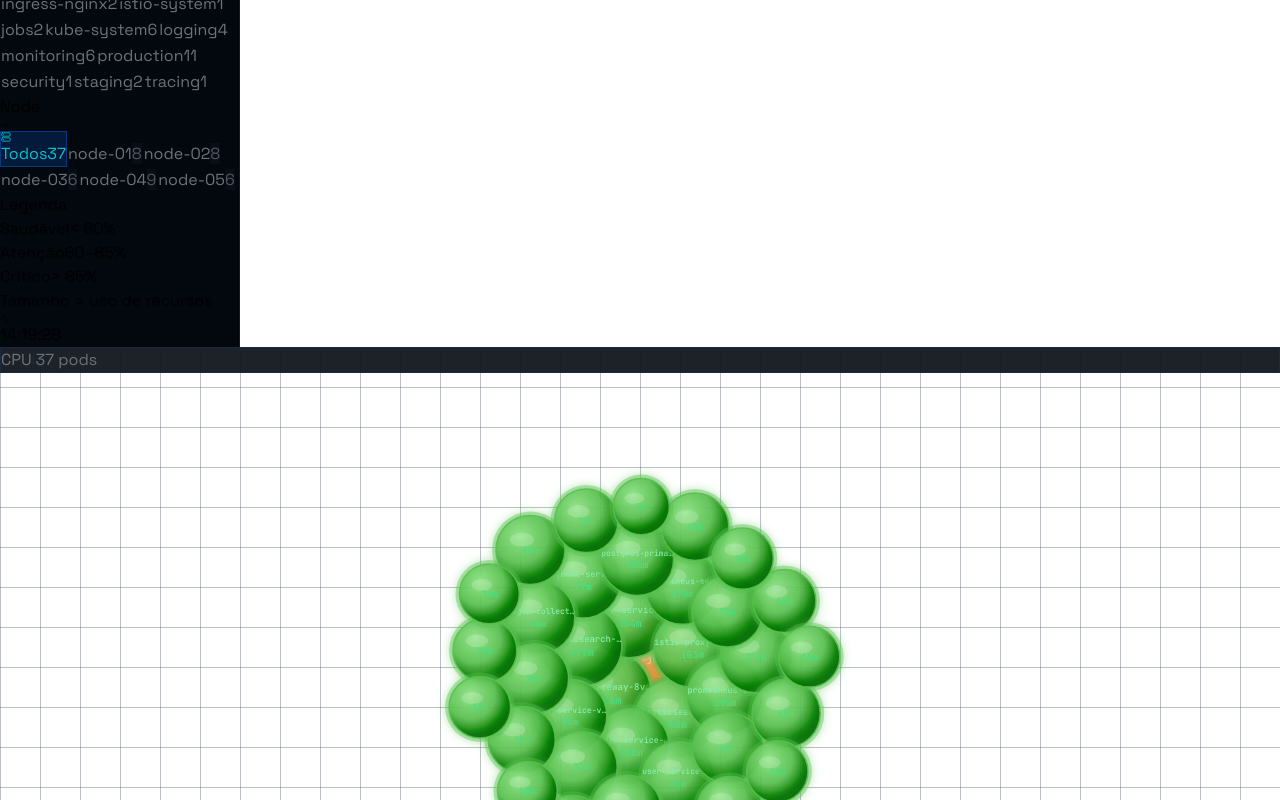
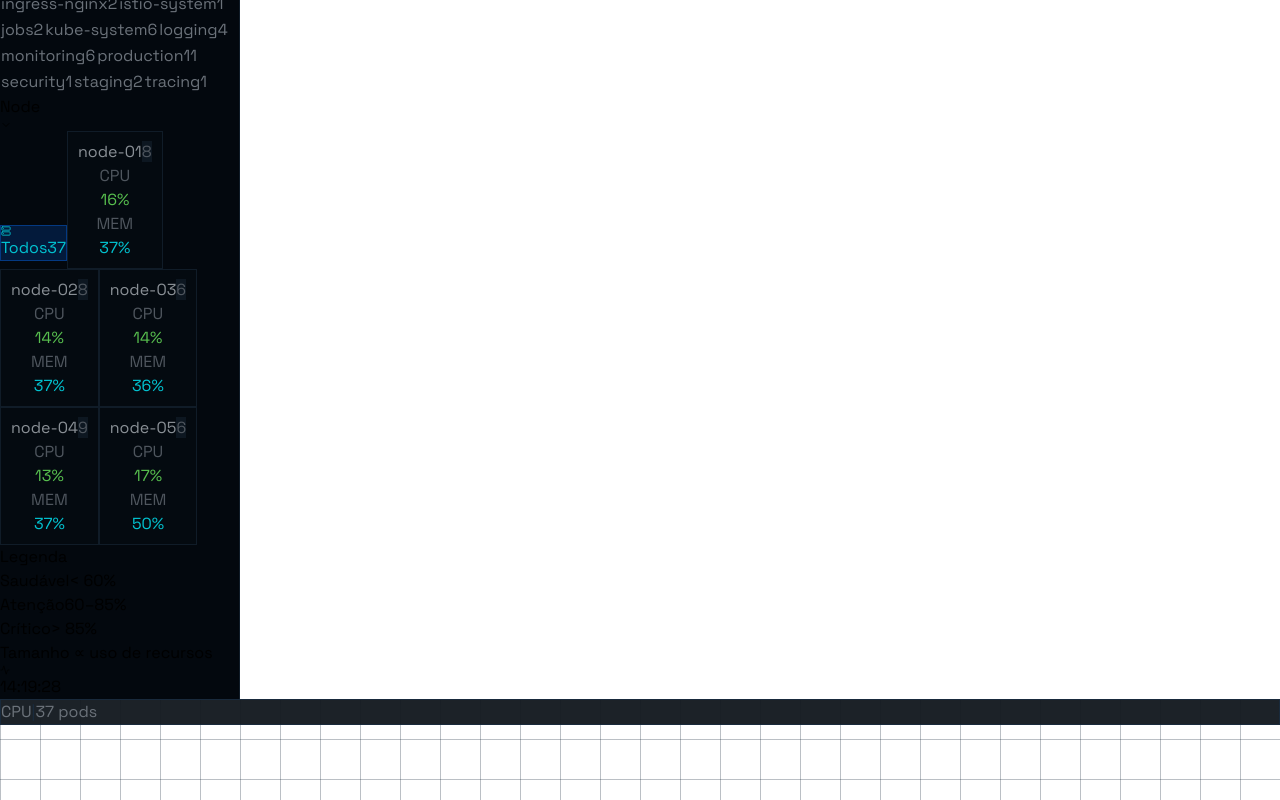
Before and after one commit to divinoandersonbastos/k8s-pod-visualizer, a React (Vite) app in the folder client/: page / in a window 1280 px wide. Shown: the part 860-1660 px from the top of the page. Built offline with nearby package versions, Linux system fonts and the light colour scheme.

Commit message:
Checkpoint: K8s Pod Visualizer v1.4 — Cards de node na sidebar com barras de progresso animadas de CPU e MEM, dot de status colorido (verde/laranja/vermelho) baseado no maior consumo médio, percentuais em tempo real atualizados a cada ciclo de refresh.

```diff
--- a/client/src/components/ClusterSidebar.tsx
+++ b/client/src/components/ClusterSidebar.tsx
@@ -23,6 +23,7 @@ interface ClusterSidebarProps {
   onToggleLive: () => void;
   nsCounts?: Record<string, number>;
   nodeCounts?: Record<string, number>;
+  nodeMetrics?: Record<string, { avgCpu: number; avgMem: number }>;
 }
 
 function StatCard({ label, value, sub, color }: { label: string; value: string | number; sub?: string; color?: string }) {
@@ -78,6 +79,7 @@ export function ClusterSidebar({
   onToggleLive,
   nsCounts = {},
   nodeCounts = {},
+  nodeMetrics = {},
 }: ClusterSidebarProps) {
   const [nsExpanded, setNsExpanded] = useState(true);
   const [nodeExpanded, setNodeExpanded] = useState(true);
@@ -332,48 +334,111 @@ export function ClusterSidebar({
                   <span className="text-[10px] text-slate-600 shrink-0">{stats.totalPods}</span>
                 </button>
 
-                {/* Lista de nodes */}
+                {/* Lista de nodes com barras de progresso */}
                 {stats.nodes.map((node) => {
                   const isSelected = selectedNode === node;
                   const count = nodeCounts[node] ?? 0;
-                  // Calcular uso médio de CPU dos pods neste node para colorir o indicador
-                  const nodeColor = isSelected
-                    ? "oklch(0.72 0.18 200)"
-                    : "oklch(0.55 0.015 250)";
+                  const metrics = nodeMetrics[node] ?? { avgCpu: 0, avgMem: 0 };
+                  const cpuPct = Math.min(100, Math.round(metrics.avgCpu));
+                  const memPct = Math.min(100, Math.round(metrics.avgMem));
+
+                  // Cor dinâmica baseada no maior consumo entre CPU e MEM
+                  const maxPct = Math.max(cpuPct, memPct);
+                  const statusColor =
+                    maxPct >= 85
+                      ? "oklch(0.62 0.22 25)"   // vermelho — crítico
+                      : maxPct >= 60
+                      ? "oklch(0.72 0.18 50)"   // laranja — atenção
+                      : "oklch(0.72 0.18 142)"; // verde — saudável
+
+                  const cpuBarColor =
+                    cpuPct >= 85 ? "oklch(0.62 0.22 25)" :
+                    cpuPct >= 60 ? "oklch(0.72 0.18 50)" :
+                    "oklch(0.72 0.18 142)";
+
+                  const memBarColor =
+                    memPct >= 85 ? "oklch(0.62 0.22 25)" :
+                    memPct >= 60 ? "oklch(0.72 0.18 50)" :
+                    "oklch(0.72 0.18 200)";
+
                   return (
                     <button
                       key={node}
                       onClick={() => onNodeChange(isSelected ? "" : node)}
-                      className="w-full text-left px-2.5 py-1.5 rounded text-xs transition-all font-mono flex items-center gap-2 group"
+                      className="w-full text-left rounded-lg transition-all font-mono"
                       style={{
-                        background: isSelected ? "oklch(0.55 0.22 260 / 0.2)" : "transparent",
-                        color: nodeColor,
-                        border: `1px solid ${isSelected ? "oklch(0.55 0.22 260 / 0.4)" : "transparent"}`,
+                        background: isSelected ? "oklch(0.55 0.22 260 / 0.15)" : "oklch(0.14 0.018 250)",
+                        border: `1px solid ${isSelected ? "oklch(0.55 0.22 260 / 0.5)" : "oklch(0.22 0.03 250)"}`,
+                        padding: "8px 10px",
                       }}
                       onMouseEnter={(e) => {
-                        if (!isSelected) e.currentTarget.style.background = "oklch(0.16 0.02 250)";
+                        if (!isSelected) e.currentTarget.style.background = "oklch(0.17 0.022 250)";
                       }}
                       onMouseLeave={(e) => {
-                        if (!isSelected) e.currentTarget.style.background = "transparent";
+                        e.currentTarget.style.background = isSelected
+                          ? "oklch(0.55 0.22 260 / 0.15)"
+                          : "oklch(0.14 0.018 250)";
                       }}
                     >
+                      {/* Linha superior: nome + status dot + contagem */}
+                      <div className="flex items-center gap-1.5 mb-2">
                         <span
                           className="w-1.5 h-1.5 rounded-full shrink-0"
                           style={{
-                          background: isSelected ? "oklch(0.72 0.18 200)" : "oklch(0.45 0.015 250)",
-                          boxShadow: isSelected ? "0 0 5px oklch(0.72 0.18 200)" : "none",
+                            background: statusColor,
+                            boxShadow: `0 0 5px ${statusColor}`,
                           }}
                         />
-                      <span className="truncate flex-1">{node}</span>
                         <span
-                        className="text-[10px] shrink-0 px-1.5 py-0.5 rounded"
+                          className="flex-1 truncate text-[11px]"
+                          style={{ color: isSelected ? "oklch(0.85 0.008 250)" : "oklch(0.65 0.012 250)" }}
+                        >
+                          {node}
+                        </span>
+                        <span
+                          className="text-[10px] shrink-0 px-1 py-0.5 rounded"
                           style={{
-                          background: isSelected ? "oklch(0.55 0.22 260 / 0.3)" : "oklch(0.16 0.02 250)",
-                          color: isSelected ? "oklch(0.72 0.18 200)" : "oklch(0.45 0.015 250)",
+                            background: "oklch(0.20 0.025 250)",
+                            color: "oklch(0.45 0.015 250)",
                           }}
                         >
                           {count}
                         </span>
+                      </div>
+
+                      {/* Barra CPU */}
+                      <div className="space-y-1">
+                        <div className="flex items-center gap-1.5">
+                          <span className="text-[9px] uppercase tracking-wider w-6 shrink-0" style={{ color: "oklch(0.45 0.015 250)" }}>CPU</span>
+                          <div className="flex-1 h-1 rounded-full overflow-hidden" style={{ background: "oklch(0.20 0.025 250)" }}>
+                            <motion.div
+                              className="h-full rounded-full"
+                              animate={{ width: `${cpuPct}%` }}
+                              transition={{ duration: 0.8, ease: "easeOut" }}
+                              style={{ background: cpuBarColor, boxShadow: cpuPct > 60 ? `0 0 4px ${cpuBarColor}` : "none" }}
+                            />
+                          </div>
+                          <span className="text-[9px] font-mono w-7 text-right shrink-0" style={{ color: cpuBarColor }}>
+                            {cpuPct}%
+                          </span>
+                        </div>
+
+                        {/* Barra MEM */}
+                        <div className="flex items-center gap-1.5">
+                          <span className="text-[9px] uppercase tracking-wider w-6 shrink-0" style={{ color: "oklch(0.45 0.015 250)" }}>MEM</span>
+                          <div className="flex-1 h-1 rounded-full overflow-hidden" style={{ background: "oklch(0.20 0.025 250)" }}>
+                            <motion.div
+                              className="h-full rounded-full"
+                              animate={{ width: `${memPct}%` }}
+                              transition={{ duration: 0.8, ease: "easeOut" }}
+                              style={{ background: memBarColor, boxShadow: memPct > 60 ? `0 0 4px ${memBarColor}` : "none" }}
+                            />
+                          </div>
+                          <span className="text-[9px] font-mono w-7 text-right shrink-0" style={{ color: memBarColor }}>
+                            {memPct}%
+                          </span>
+                        </div>
+                      </div>
                     </button>
                   );
                 })}
--- a/client/src/pages/Home.tsx
+++ b/client/src/pages/Home.tsx
@@ -42,6 +42,25 @@ export default function Home() {
     const counts: Record<string, number> = {};
     pods.forEach((p) => { counts[p.node] = (counts[p.node] || 0) + 1; });
     return counts;
+  }, [pods]);
+
+  // Métricas médias de CPU e memória por node
+  const nodeMetrics = useMemo(() => {
+    const acc: Record<string, { cpuSum: number; memSum: number; count: number }> = {};
+    pods.forEach((p) => {
+      if (!acc[p.node]) acc[p.node] = { cpuSum: 0, memSum: 0, count: 0 };
+      acc[p.node].cpuSum += p.cpuPercent;
+      acc[p.node].memSum += p.memoryPercent;
+      acc[p.node].count += 1;
+    });
+    const result: Record<string, { avgCpu: number; avgMem: number }> = {};
+    Object.entries(acc).forEach(([node, { cpuSum, memSum, count }]) => {
+      result[node] = {
+        avgCpu: count > 0 ? cpuSum / count : 0,
+        avgMem: count > 0 ? memSum / count : 0,
+      };
+    });
+    return result;
   }, [pods]);
 
   const filteredPods = useMemo(() => {
@@ -132,6 +151,7 @@ export default function Home() {
           onToggleLive={toggleLive}
           nsCounts={nsCounts}
           nodeCounts={nodeCounts}
+          nodeMetrics={nodeMetrics}
         />
 
         {/* Canvas principal */}
```
Lines whose indentation alone changed are shown as unchanged.
